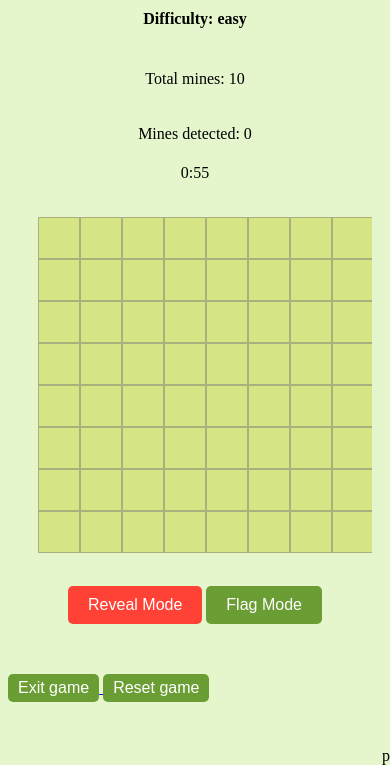
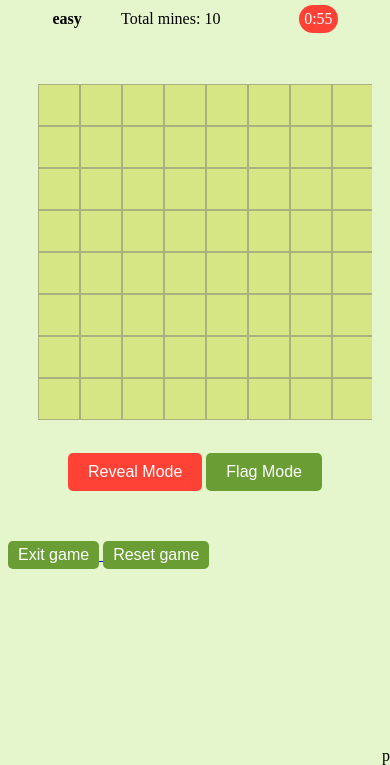
Before and after one commit to arian-hernandez/minesweeper-game, a website built with Vite: page game.html in a window 390 px wide. Shown: the part 79-844 px from the top of the page. Built offline with nearby package versions, Linux system fonts and the light colour scheme.

Commit message:
Improve some visuals

```diff
--- a/css/offgame.css
+++ b/css/offgame.css
@@ -243,7 +243,7 @@ body {
 
 .settings-container input,
 button {
-  width: 100%;
+  width: 80%;
   padding: 10px;
   font-size: 1rem;
   border: 1px solid #ccc;
--- a/css/styles.css
+++ b/css/styles.css
@@ -411,9 +411,17 @@ body {
 
   /* Game status adjustments for mobile */
   .game-status {
-    flex-direction: column;
+    flex-direction: row;
     align-items: center;
     gap: 5px;
     margin-bottom: 15px;
+    justify-content: space-evenly;
   }
 }
+
+.timer{
+  background: var(--global-color-accent);
+  color: white;
+  padding: 5px;
+  border-radius: 50px;
+}
--- a/game.html
+++ b/game.html
@@ -10,9 +10,9 @@
   <div id="game">
     <h1 class="js-title-baner">Minesweeper</h1>
     <div class="game-status js-game-status">
-      <h4 class="difficulty-selected js-difficulty-selected"> Difficulty: Easy</h3>
-        <p class="mines-status js-mines-total">Total mines: 10</p>
-        <p class="mines-status js-mines-detected">Mines detected: 0</p>
+      <h4 class="difficulty-selected js-difficulty-selected"></h3>
+        <p class="mines-status js-mines-total"></p>
+        <p class="mines-status js-mines-detected"></p>
         <div id="timer" class="timer"></div>
     </div>
     <div class="board-game">
--- a/src/board.js
+++ b/src/board.js
@@ -261,7 +261,7 @@ export default class Board{
 
   updateDifficultyGame(){
     const difficultyElement = document.querySelector('.js-difficulty-selected');
-    difficultyElement.textContent = `Difficulty: ${this.difficulty}`;
+    difficultyElement.textContent = `${this.difficulty}`;
     const minesElement = document.querySelector('.js-mines-total');
     minesElement.textContent = `Total mines: ${this.numberOfMines}`;
   }
```
Also changed, not shown: index.html (+1 -1 lines).
